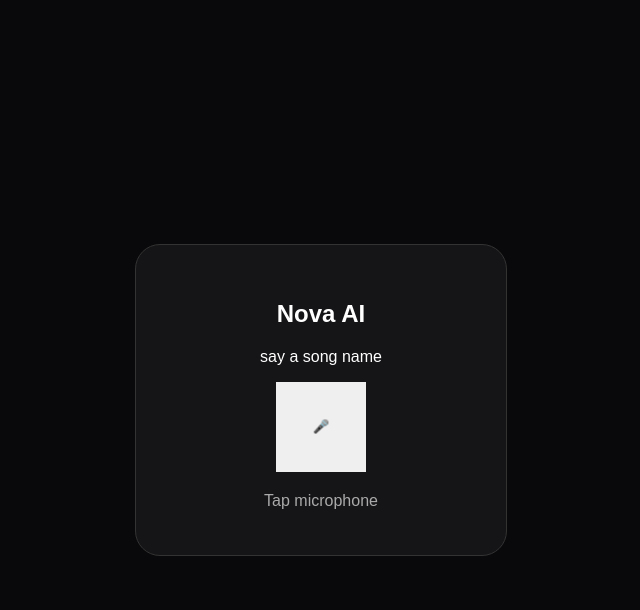
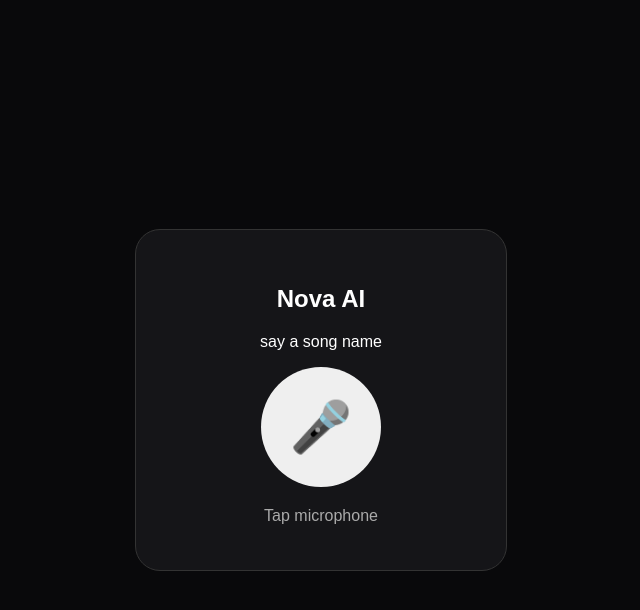
Before and after one commit to NikileshwariRajmohan/Agent, a Flask app: page / in a window 1280 px wide. Shown: the top 610 px of the page, without its empty margins (319-959 px from the left). Run offline with Flask 3, Linux system fonts and the light colour scheme.

Commit message:
Update index.html

```diff
--- a/app/templates/index.html
+++ b/app/templates/index.html
@@ -22,11 +22,11 @@
             border-radius:25px;
         }
         .mic{
-            width:90px;
-            height:90px;
+            width:120px;
+            height:120px;
             border:0;
-            border-radius:50%
-            font-size:35px;
+            border-radius:50%;
+            font-size:50px;
             cursor:pointer;
         }
         .status{
@@ -61,6 +61,20 @@
         </div>
         <div id="song" class="song"></div>
     </div>
+    <script>
+
+        const mic=document.getElementById("mic");
+        const status=document.getElementById("status");
+        const song=document.getElementById("song");
+
+        const SpeechRecognition=
+            window.SpeechRecognition ||
+            window.webkitSpeechRecognition;
+
+        let youtubeTab=null;
+        let listening=false;
+
+    </script>
 
 </body>
 
```
